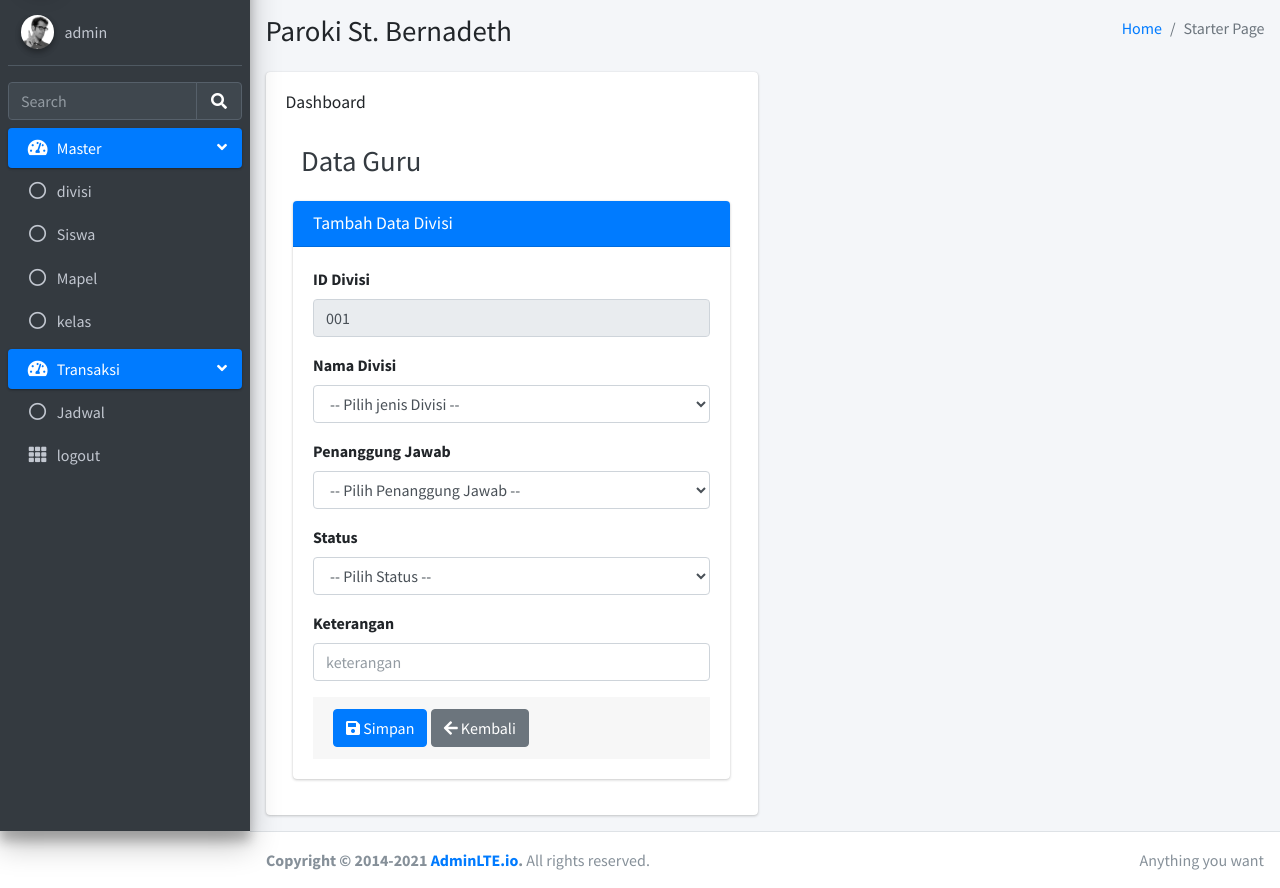
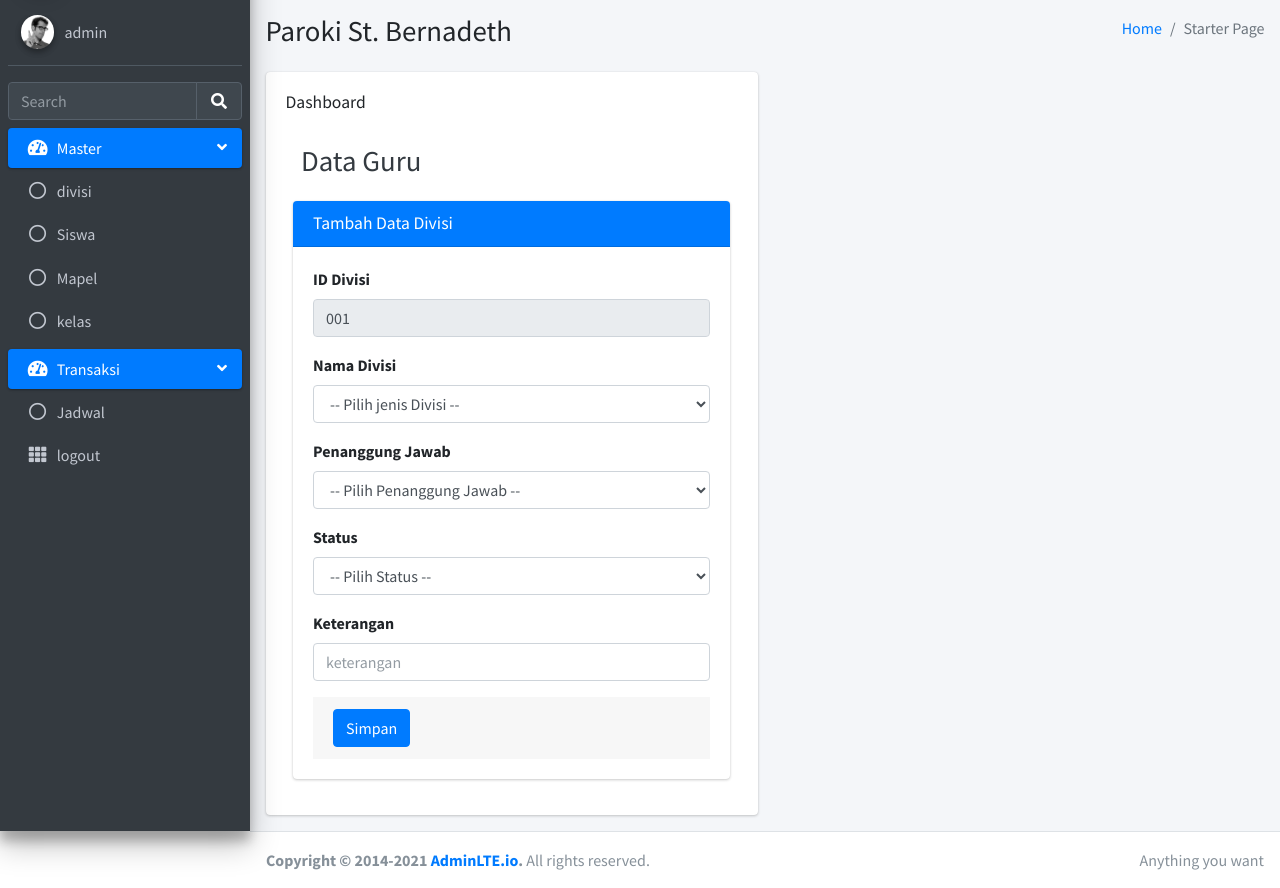
Before and after one commit to kevinn-hub/SistemManajemen-Inventaris-GerejaKatolik, a PHP site: page /index.php?page=tambah_divisi in a window 1280 px wide. Shown: the part 58-946 px from the top of the page. Run offline with PHP 8.4, Linux system fonts and the light colour scheme; a user stored in the database is signed in; data comes from the database, SQL or seed files in the repository; some libraries are stand-ins or nearby versions.

Commit message:
first commit

```diff
--- a/page/tambah_divisi.php
+++ b/page/tambah_divisi.php
@@ -102,15 +102,8 @@ if(isset($_POST['tambah'])){
                     </div>
 
                     <div class="card-footer">
-                    <button type="submit" name="tambah" class="btn btn-primary">
-                        <i class="fas fa-save"></i> Simpan
-                    </button>
-
-                    <a href="index.php?page=divisi" class="btn btn-secondary">
-                        <i class="fas fa-arrow-left"></i> Kembali
-                    </a>
-                </div>
-
+                        <input type="submit" class="btn btn-primary" name="tambah" value="Simpan">
+                    </div>
             </form>
             </div>
         </div>
```
